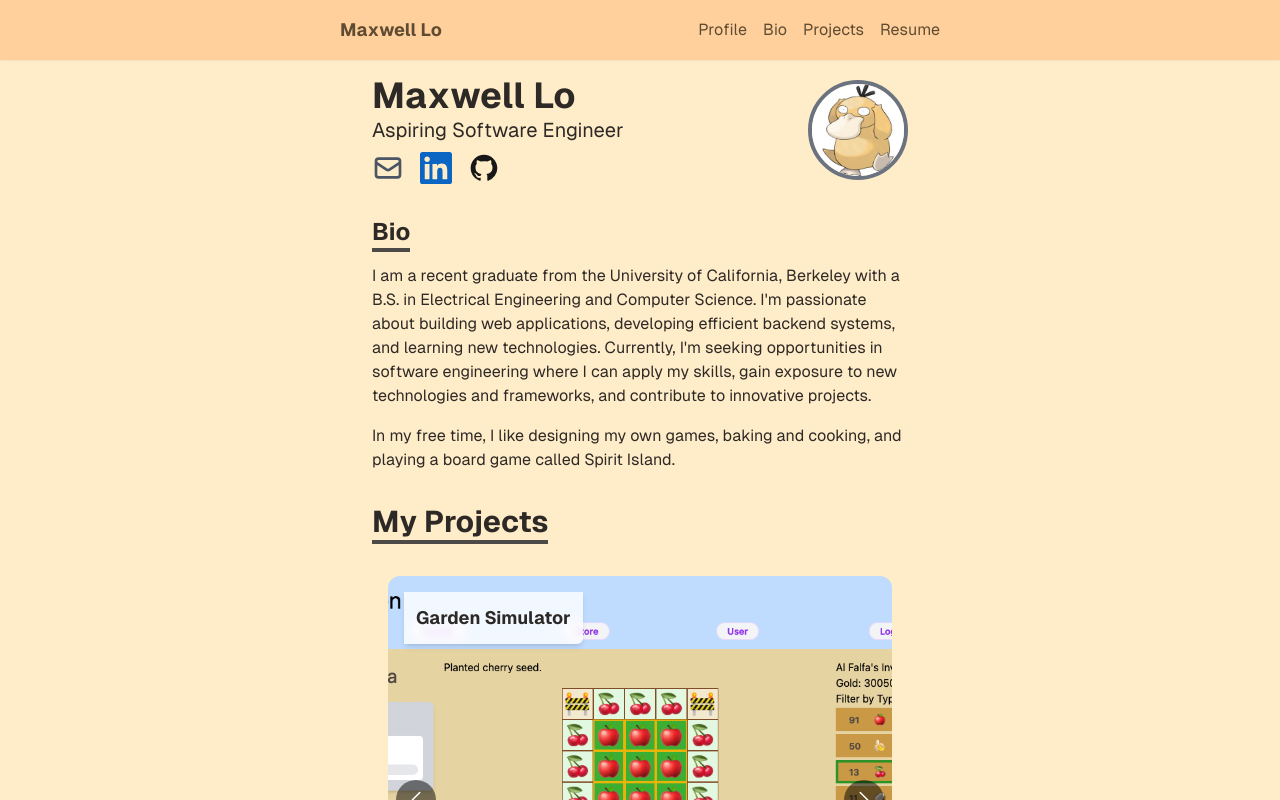
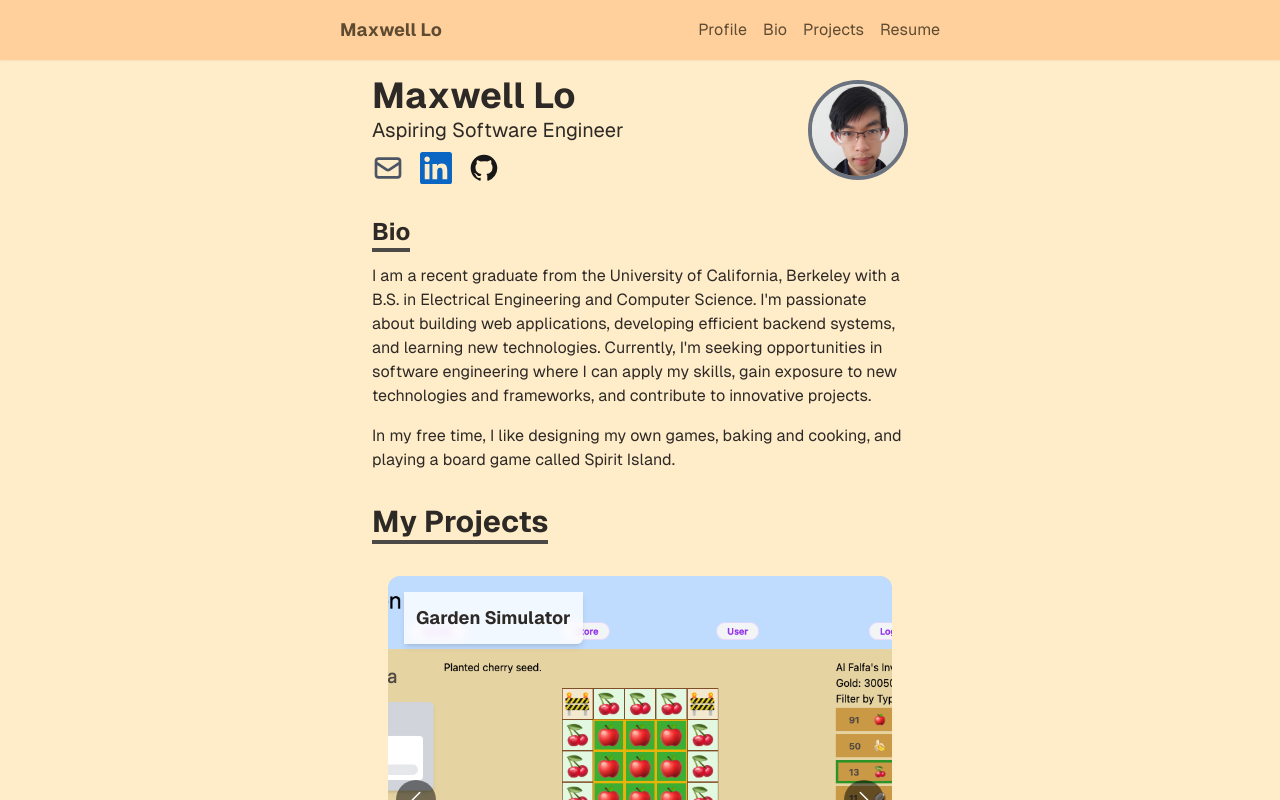
Before and after one commit to lo-maxwell/personal-website, a Next.js app: page / in a window 1280 px wide. Shown: the top 800 px of the page. Built offline with nearby package versions, Linux system fonts and the light colour scheme.

Commit message:
add profile picture

```diff
--- a/app/profile.tsx
+++ b/app/profile.tsx
@@ -67,10 +67,11 @@ export default function Profile() {
 
 			<div className="mb-0 sm:mb-0 bg-gray-100 w-[100px] h-[100px] rounded-full border-4 border-gray-500 overflow-hidden flex-shrink-0">
 				<Image
-				src="/images/psyduck.jpg"
+				src="/images/profile.jpg"
 				alt="icon"
 				width={100}
 				height={100}
+				quality={90}
 				className="w-full h-full object-cover"
 				/>
 			</div>
```
Also changed, not shown: public/images/profile.jpg (added).
